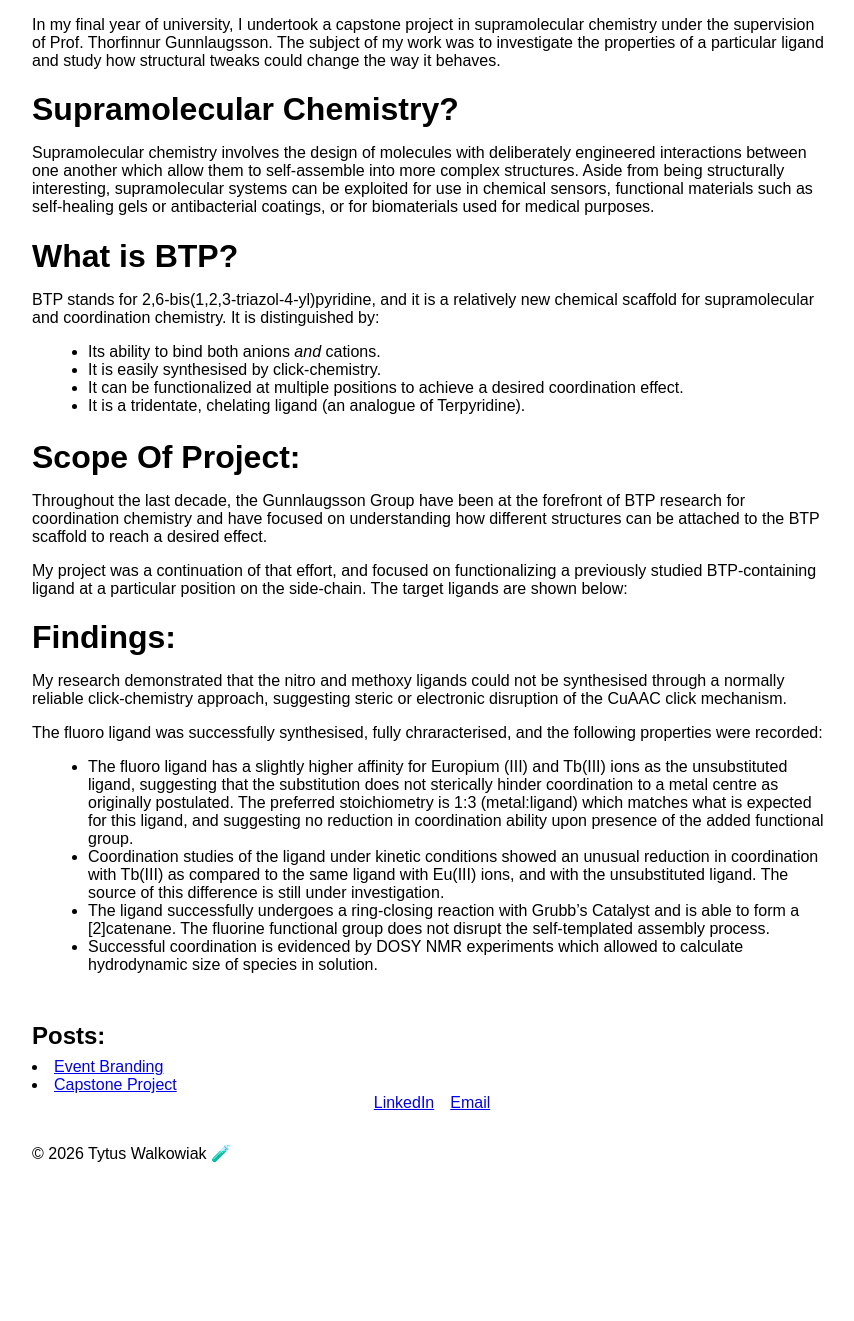
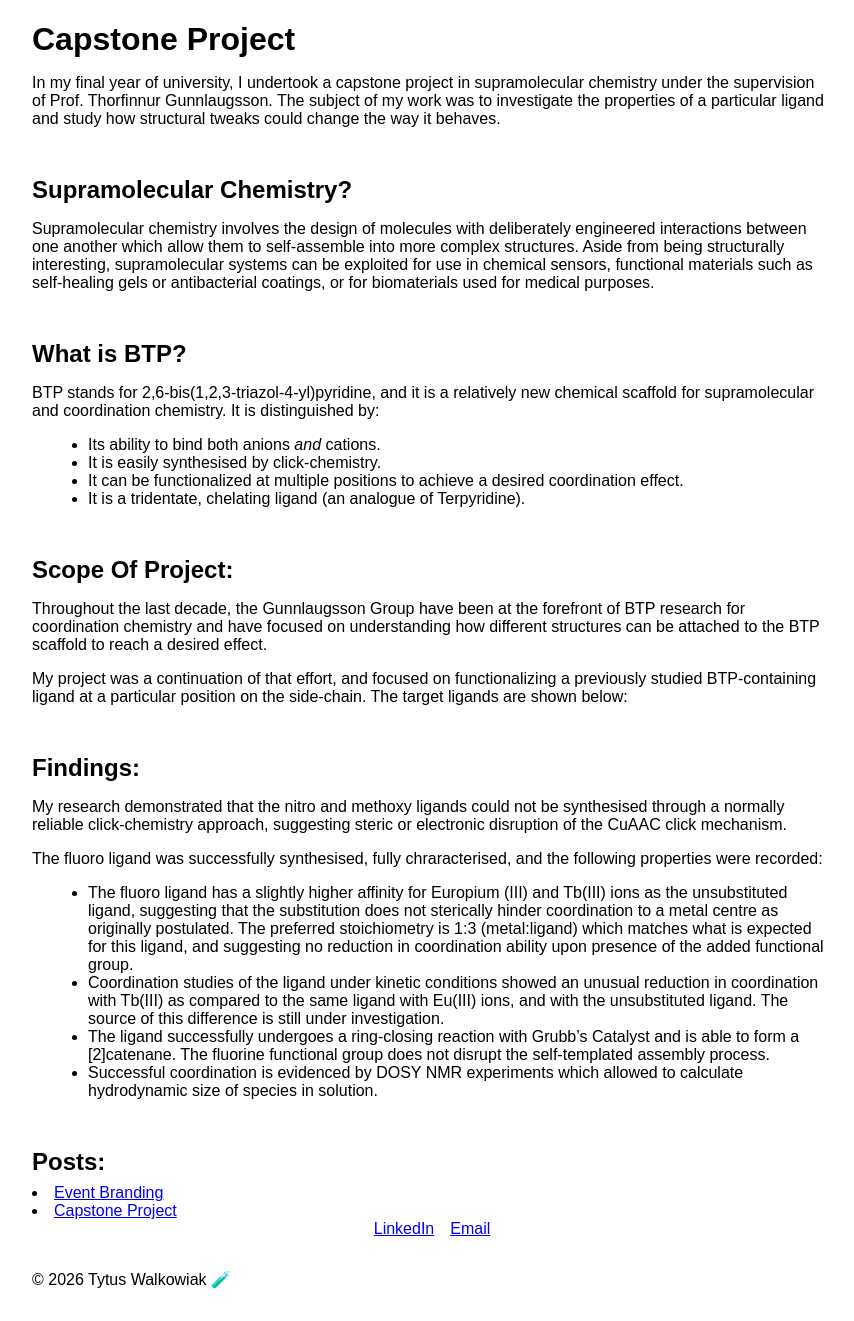
Before and after one commit to b0nes1/tytus.me, a Jekyll site: the page built from _posts/2026-01-10-Capstone-Project.md, in a window 1280 px wide. Shown: the whole page, without its empty margins (208-1062 px from the left). Built offline with Jekyll 4.4.1, drawn with Linux system fonts in a browser that asks for light colours; our own code applies the rules of GitHub Pages for plain Markdown files; before the commit the page ends 1195 px from its top, so only the background shows below that.

Commit message:
Edit markdown content hierarchy

```diff
--- a/_posts/2026-01-10-Capstone-Project.md
+++ b/_posts/2026-01-10-Capstone-Project.md
@@ -1,9 +1,11 @@
+# Capstone Project
+
 In my final year of university, I undertook a capstone project in supramolecular chemistry under the supervision of Prof. Thorfinnur Gunnlaugsson. The subject of my work was to investigate the properties of a particular ligand and study how structural tweaks could change the way it behaves.
 
-# Supramolecular Chemistry?
+## Supramolecular Chemistry?
 Supramolecular chemistry involves the design of molecules with deliberately engineered interactions between one another which allow them to self-assemble into more complex structures. Aside from being structurally interesting, supramolecular systems can be exploited for use in chemical sensors, functional materials such as self-healing gels or antibacterial coatings, or for biomaterials used for medical purposes.
 
-# What is BTP?
+## What is BTP?
 BTP stands for 2,6-bis(1,2,3-triazol-4-yl)pyridine, and it is a relatively new chemical scaffold for supramolecular and coordination chemistry. It is distinguished by:
 
 - Its ability to bind both anions *and* cations.
@@ -11,12 +13,12 @@ BTP stands for 2,6-bis(1,2,3-triazol-4-yl)pyridine, and it is a relatively new c
 - It can be functionalized at multiple positions to achieve a desired coordination effect.
 - It is a tridentate, chelating ligand (an analogue of Terpyridine).
 
-# Scope Of Project:
+## Scope Of Project:
 Throughout the last decade, the Gunnlaugsson Group have been at the forefront of BTP research for coordination chemistry and have focused on understanding how different structures can be attached to the BTP scaffold to reach a desired effect.
 
 My project was a continuation of that effort, and focused on functionalizing a previously studied BTP-containing ligand at a particular position on the side-chain. The target ligands are shown below:
 
-# Findings:
+## Findings:
 My research demonstrated that the nitro and methoxy ligands could not be synthesised through a normally reliable click-chemistry approach, suggesting steric or electronic disruption of the CuAAC click mechanism.
 
  The fluoro ligand was successfully synthesised, fully chraracterised, and the following properties were recorded:
```
